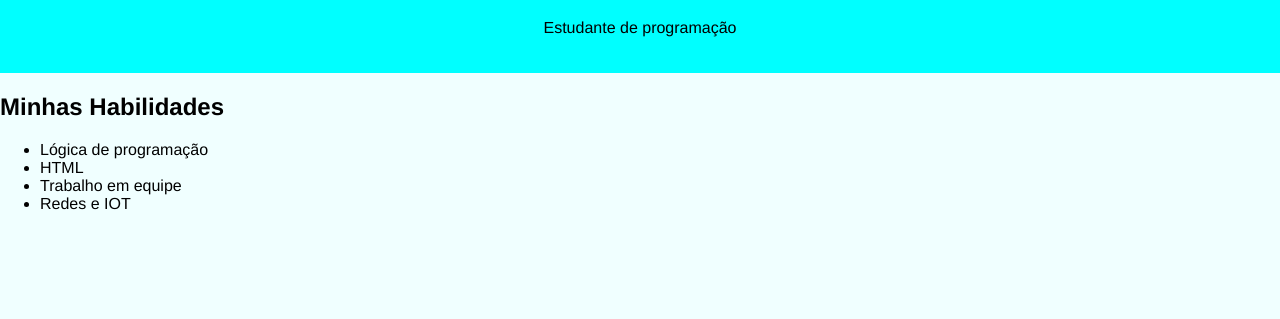
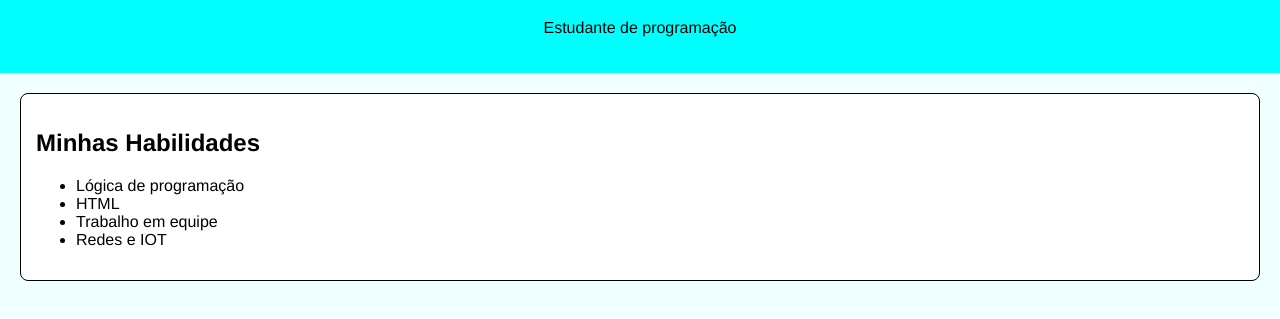
Before and after one commit to N4n2r1/Site, a plain HTML site: page index.html in a window 1280 px wide. Shown: the part 81-400 px from the top of the page. Drawn offline with Linux system fonts and the light colour scheme.

Commit message:
Add files via upload

```diff
--- a/index.html
+++ b/index.html
@@ -17,6 +17,18 @@
         color: rgb(0, 0, 0);
         padding: 20px;
         text-align: center;
+    }
+
+    main{
+        padding: 20px;
+    }
+
+    section{
+        background-color: white;
+        padding: 15px;
+        margin-bottom: 20px;
+        border: 1px solid;
+        border-radius: 8px;
     }
 </style>
 
```
